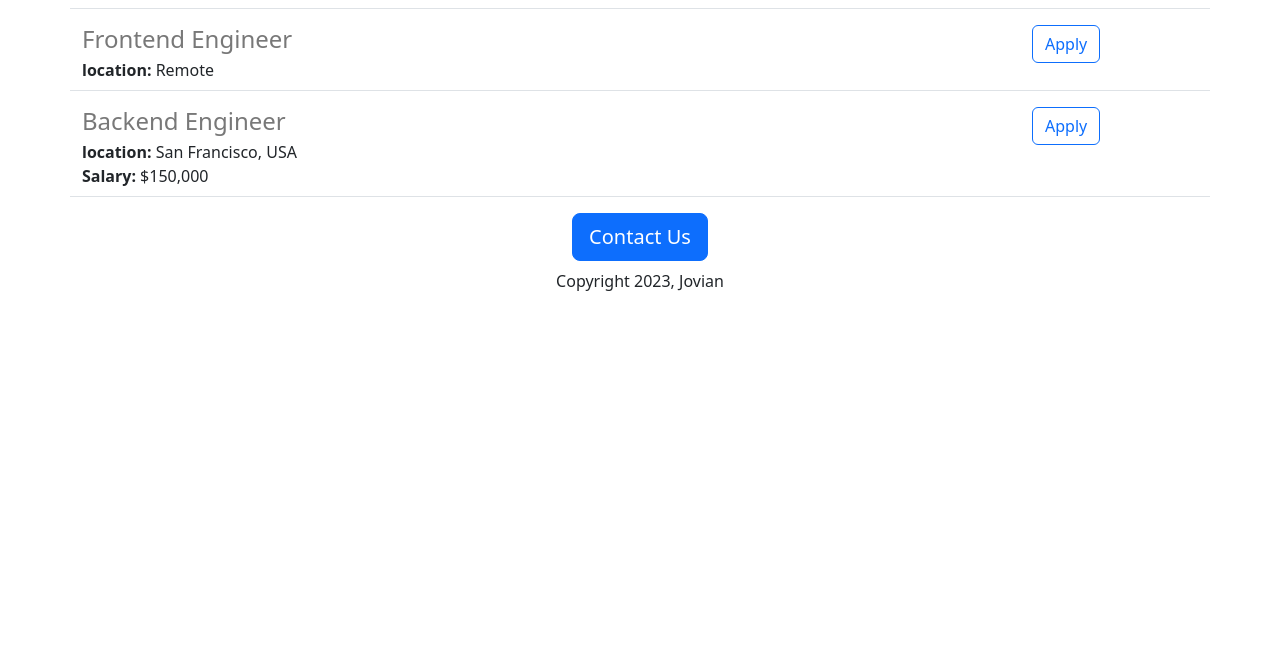
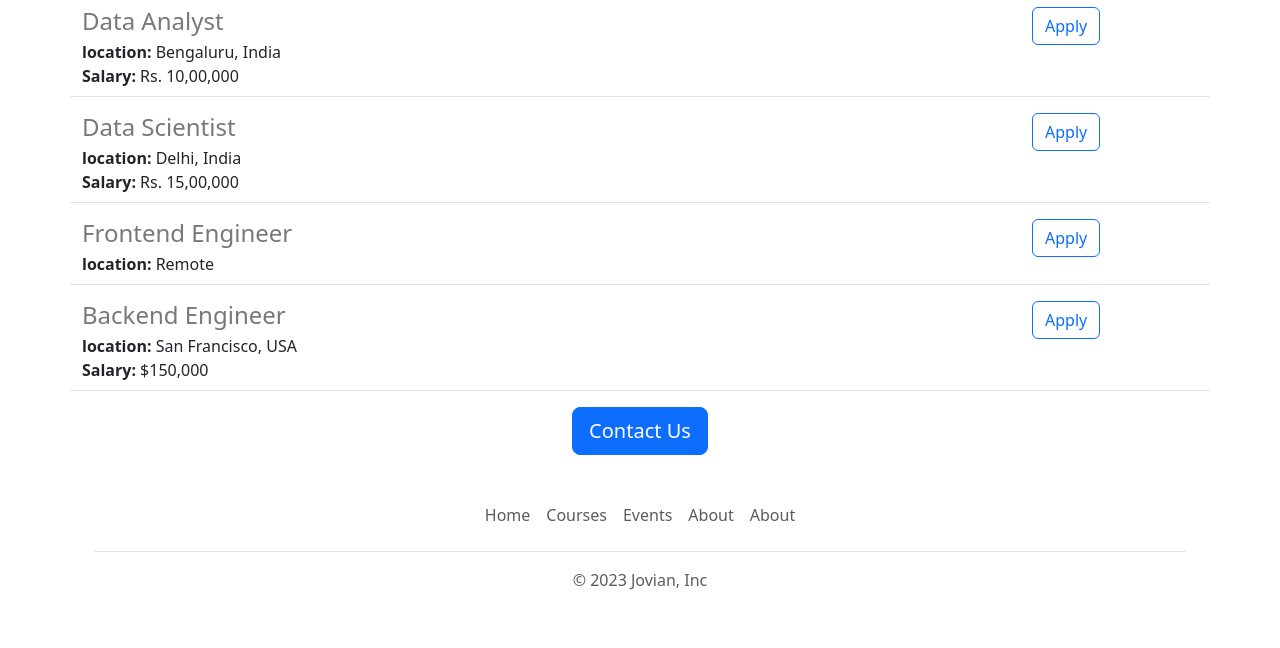
Before and after one commit to ecament/jovian-careers-website-ver2, a Flask app: page / in a window 1280 px wide. Shown: the part 895-1543 px from the top of the page. Before the commit the page ends 1186 px from the top, so only its background shows below. Run offline with Flask 2, Linux system fonts and the light colour scheme.

Commit message:
New changes, functional web page

```diff
--- /dev/null
+++ b/templates/footer.html
@@ -0,0 +1,12 @@
+<div class="container">
+  <footer class="py-3 my-4">
+    <ul class="nav justify-content-center border-bottom pb-3 mb-3">
+      <li class="nav-item"><a target="_blank" href="https://www.jovian.ai" class="nav-link px-2 text-muted">Home</a></li>
+      <li class="nav-item"><a target="_blank" href="https://www.jovian.com/learn" class="nav-link px-2 text-muted">Courses</a></li>
+      <li class="nav-item"><a target="_blank" href="https://www.jovian.com/#events" class="nav-link px-2 text-muted">Events</a></li>
+      <li class="nav-item"><a target="_blank" href="https://www.jovian.ai/#about" class="nav-link px-2 text-muted">About</a></li>
+      <li class="nav-item"><a href="#" class="nav-link px-2 text-muted">About</a></li>
+    </ul>
+    <p class="text-center text-muted">© 2023 Jovian, Inc</p>
+  </footer>
+</div>
--- a/templates/home.html
+++ b/templates/home.html
@@ -33,6 +33,7 @@
       width: 100%;
       height: 360px;
       object-fit: cover;
+      margin-bottom: 16px;
     }
 
 /*     #container {
@@ -42,13 +43,20 @@
   </style>
 </head>
 <body>
+  {% include 'nav.html' %}
+   <img id = 'banner' src="static/banner.jpg"  alt="banner">
   <div class = "container">
     <h1 class="text-center mt-2 mb-4">{{company_name}} Careers</h1>
-    <img id = 'banner' src="static/banner.jpg"  alt="banner">
-    <h2 class="text-center mt-3 mb-4">About Jovian</h2>
-    <p class="lead">
-      Lorem ipsum dolor sit amet, consectetur adipiscing elit. Vestibulum porttitor diam ut imperdiet suscipit. Praesent eget ipsum sit amet enim consequat dignissim eget sed metus. In pharetra urna nec scelerisque ultricies. Vivamus et lacus eu mauris auctor euismod eget vel risus. Etiam finibus ex nec dolor dignissim, nec sollicitudin tortor gravida. Fusce nec tellus lorem. Proin ligula libero, elementum non porta eget, placerat in ex.
-    </p>
+    <div class="row">
+      <div class="col-6">
+        <p class="lead">
+        Lorem ipsum dolor sit amet, consectetur adipiscing elit. Vestibulum porttitor diam ut imperdiet suscipit. Praesent eget ipsum sit amet enim consequat dignissim eget sed metus. In pharetra urna nec scelerisque ultricies. Vivamus et lacus eu mauris auctor euismod eget vel risus. Etiam finibus ex nec dolor dignissim, nec sollicitudin tortor gravida. Fusce nec tellus lorem. Proin ligula libero, elementum non porta eget, placerat in ex.
+        </p>
+      </div>
+      <div class=" d-none d-md-block col-md-6">
+        <img src="static/people.jpg" alt="people image" style="height: 320px; border-radio: 4px">
+      </div>
+  </div>
 
     <h2 class="text-center mt-4 mb-2">Job Positions</h2>
     <div>
@@ -57,10 +65,10 @@
       {%endfor%}
     </div>
     <div class="text-center">
-      <button class="btn btn-primary btn-lg">Contact Us</button>
-      <p class="mt-2">Copyright 2023, Jovian</p>
+      <a href="mailto:hello@jovian.ai?subject=Questions%20about%20Jobs%20Openings&body=My%20name%3A%20%3CYour%20name%20here%3E%0D%0AMy%20questions%3A%20%3CEnter%20questions%20here%3E%0D%0A" class="btn btn-primary btn-lg">Contact Us</a>
     </div>
 
+    {% include 'footer.html'  %}
   </body>
 </div>
 </html>
--- a/templates/jobitems.html
+++ b/templates/jobitems.html
@@ -1,6 +1,6 @@
  <div class="row border-bottom" style="margin-bottom: 16px; padding-bottom:8px">
    <div class="col-10">
-        <h4 style="color:rgb(120,120,120); margin-bottom:4px">        {{job['title']}}</h4>
+        <h4 style="color:rgb(120,120,120); margin-bottom:4px">{{job['title']}}</h4>
         <div><b>location:</b> {{job['location']}}</div>
         {%if 'salary' in job%}
           <div>
@@ -9,6 +9,6 @@
         {%endif%}
     </div>
     <div class="col-2">
-      <button class="btn btn-outline-primary float-right">Apply</button>
+      <a href= "mailto:hello@jovian.ai?subject=Application%20for%20{{job['title']}}&body=My%20name%3A%20%3CYour%20name%20here%3E%0D%0AMy%20Resume%20link%3A%20%3CResume%20link%3E%0D%0AMy%20LinkedIn%20link%3A%20%3CYour%20LinkedIn%20link%3E%0D%0A" class="btn btn-outline-primary float-right">Apply</a>
     </div>
   </div>
--- /dev/null
+++ b/templates/nav.html
@@ -0,0 +1,8 @@
+<nav class="navbar shadow-sm fixed-top bg-body-tertiary">
+  <div class="container">
+    <a class="navbar-brand" href="#">
+      <img src="static/logo.svg" alt="Bootstrap" width="30" height="24"> Jovian
+    </a>
+  </div>
+</nav>
+<div style="height:56px;"></div>
```
Also changed, not shown: static/logo.svg (added), 2 other files.
